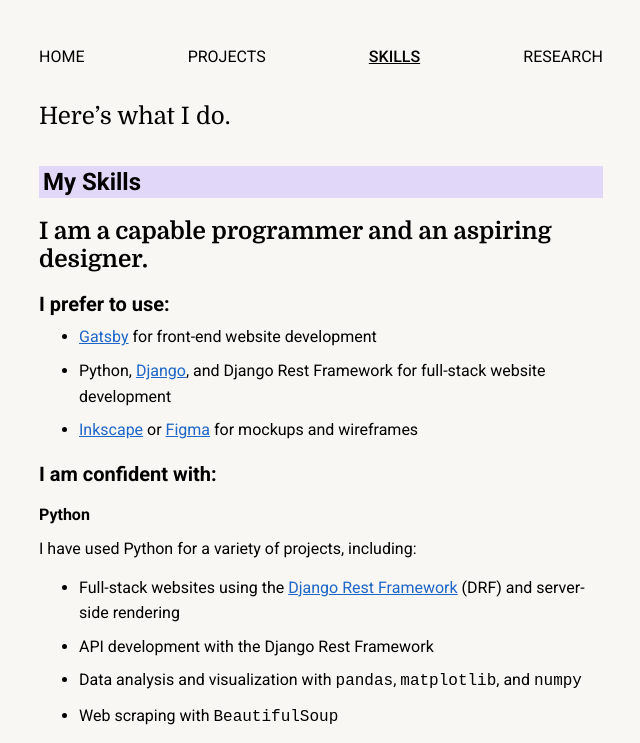
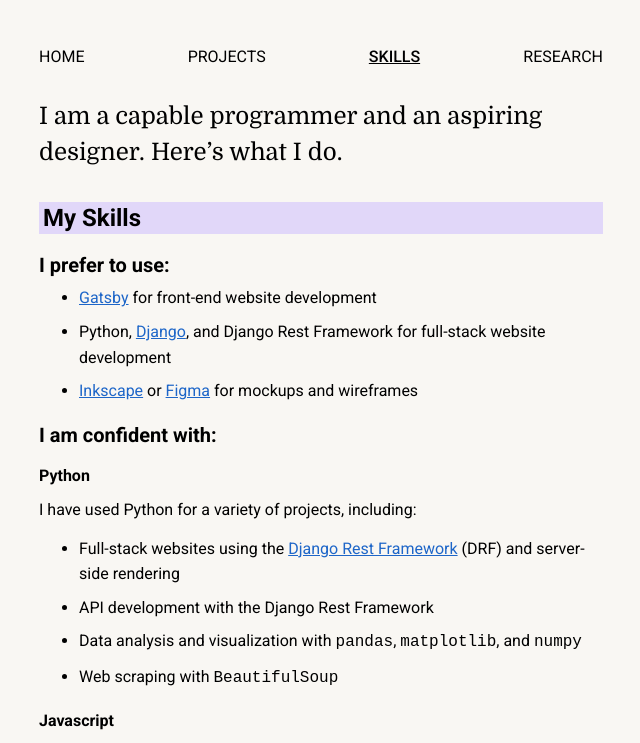
Before and after one commit to werdna3232/aschwartz.me, a Gatsby site: page /skills in a window 1280 px wide. Shown: the top 743 px of the page, without its empty margins (319-959 px from the left). Built offline with nearby package versions, Linux system fonts and the light colour scheme; Gatsby itself is replaced by a stand-in of ours.

Commit message:
chore(skills): update lede

```diff
--- a/src/markdown/skills.md
+++ b/src/markdown/skills.md
@@ -1,8 +1,6 @@
 ---
 slug: 'skills'
 ---
-
-## I am a capable programmer and an aspiring designer.
 
 ### I prefer to use:
 
--- a/src/pages/skills.js
+++ b/src/pages/skills.js
@@ -8,7 +8,9 @@ import Navigation from '../components/navigation'
 import Section from '../components/section'
 
 export default ({ data }) => {
-  const ledeContent = <>Here’s what I do.</>
+  const ledeContent = (
+    <>I am a capable programmer and an aspiring designer. Here’s what I do.</>
+  )
   return (
     <Layout title="Skills">
       <Navigation />
```
